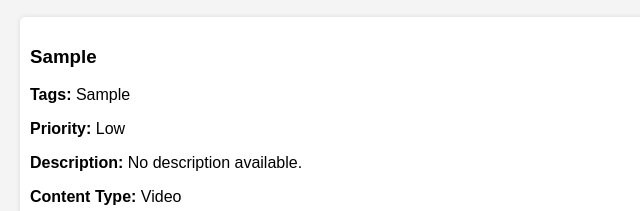
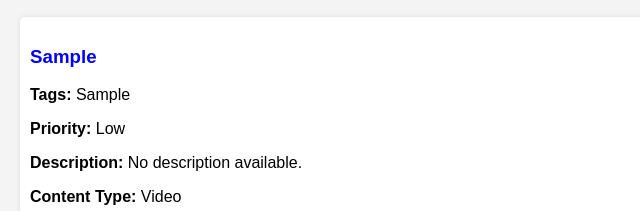
Before and after one commit to ozzygoals/my-content-hub, a plain HTML site: page index.html in a window 1280 px wide. Both pictures are taken after typing "Sample", "Sample", "https://example.com", "Sample" into the empty fields and a click on the button "Save Content". Shown: the part 223-434 px from the top of the page, 0-640 px from the left. Drawn offline with Linux system fonts and the light colour scheme.

Commit message:
Update index.html

```diff
--- a/index.html
+++ b/index.html
@@ -36,6 +36,11 @@
         }
         .section {
             margin-top: 20px;
+        }
+        .link {
+            color: blue;
+            font-weight: bold;
+            text-decoration: none;
         }
     </style>
 </head>
@@ -125,7 +130,7 @@
             const contentDiv = document.createElement('div');
             contentDiv.className = 'content-item';
             contentDiv.innerHTML = `
-                <h3>${content.title}</h3>
+                <h3><a href="${content.url}" target="_blank" class="link">${content.title}</a></h3>
                 <p><strong>Tags:</strong> ${content.tags.join(', ')}</p>
                 <p><strong>Priority:</strong> ${content.priority}</p>
                 <p><strong>Description:</strong> ${content.description || 'No description available.'}</p>
```
